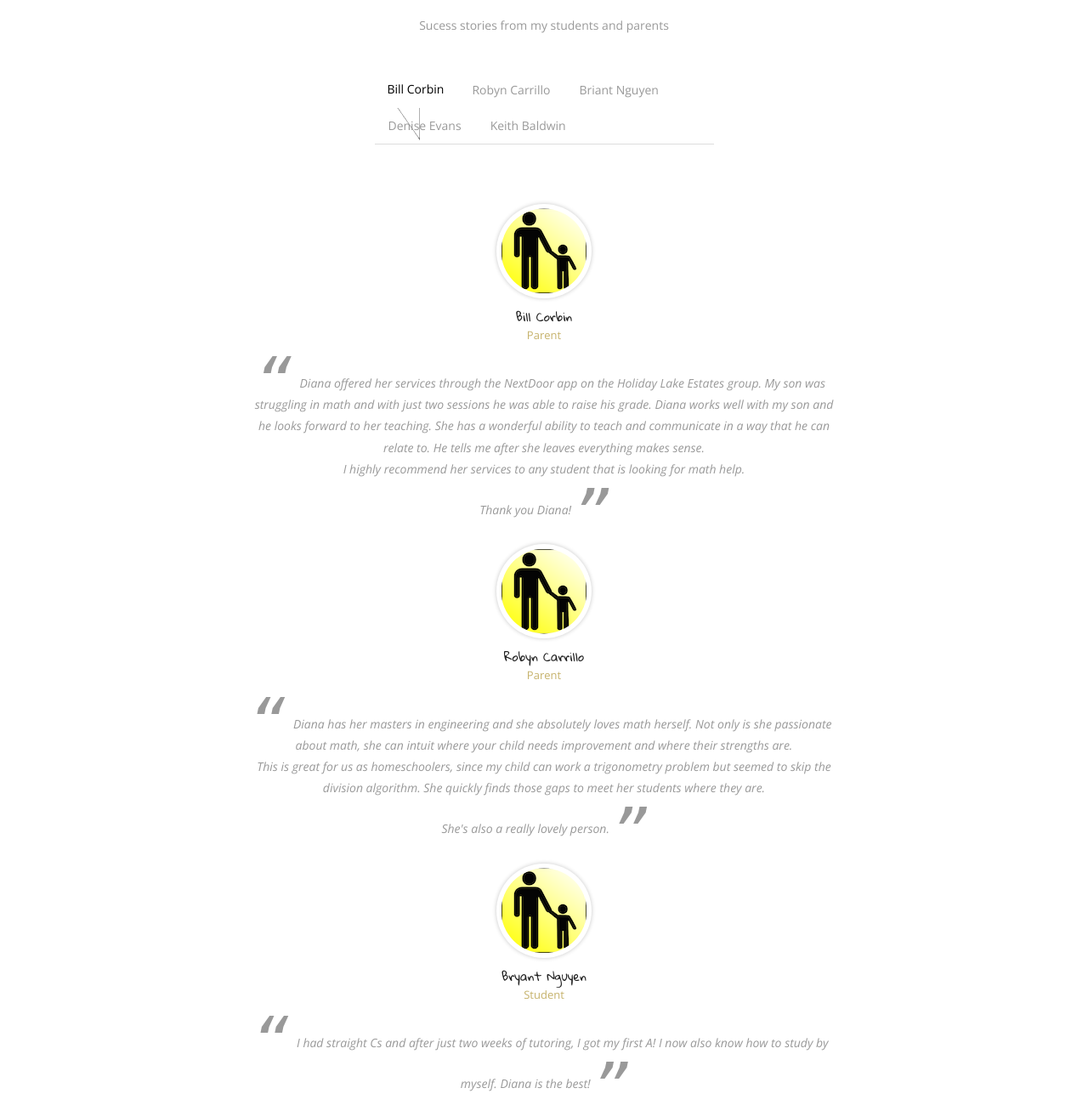
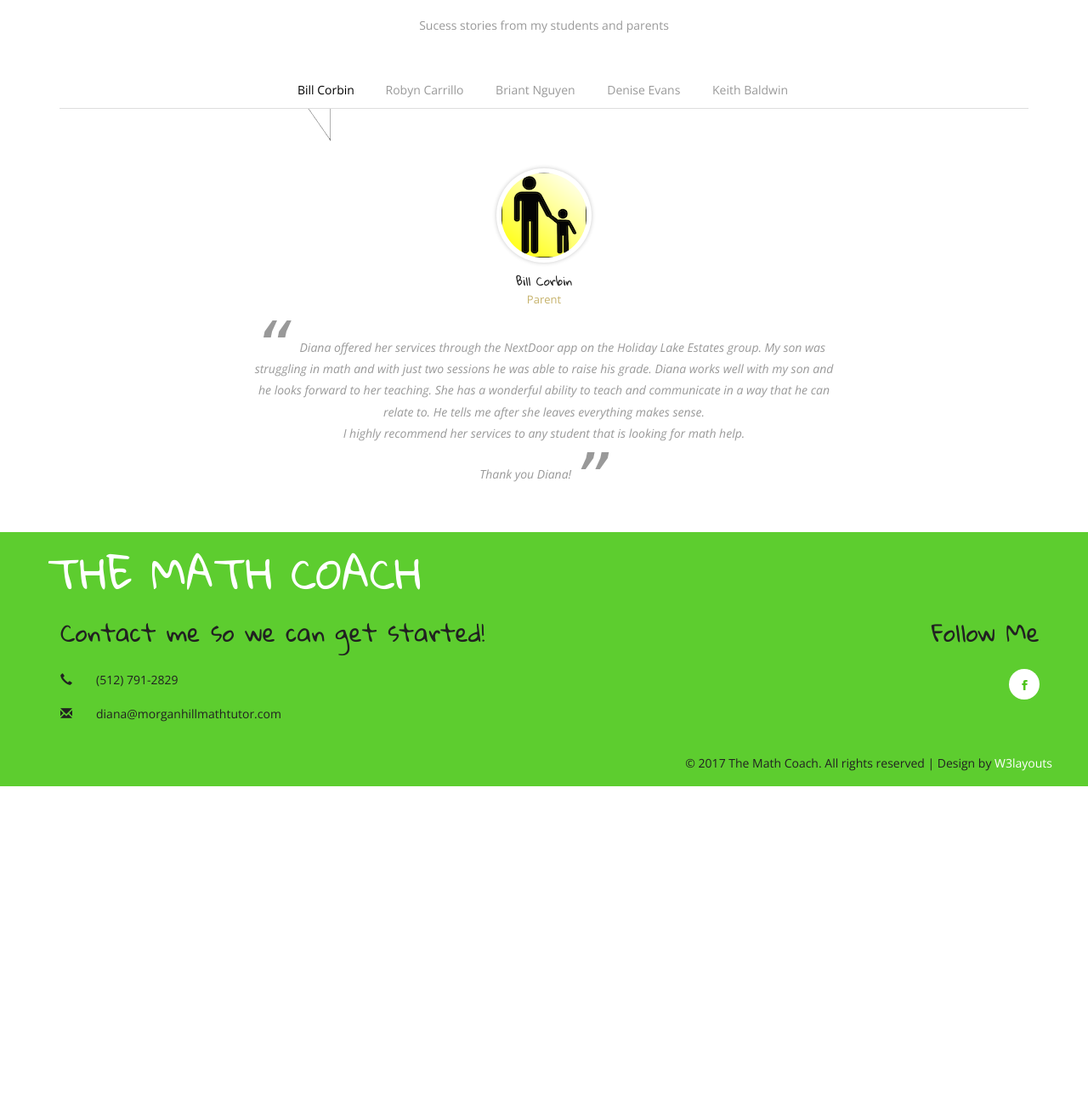
Before and after one commit to lmarkus/MathCoach, a plain HTML site: page web/index.html in a window 1280 px wide. Shown: the part 2900-4200 px from the top of the page at 85% size. After the commit the page ends 3825 px from the top, so only its background shows below. Drawn offline with nearby package versions, Linux system fonts and the light colour scheme; files whose address does not match are found by name.

Commit message:
Realigned tabs

```diff
--- a/web/css/style.css
+++ b/web/css/style.css
@@ -919,6 +919,9 @@ select#country, select#country1 {
     margin: 3em 0 0;
 }
 
+.testimonial > .bs-example {
+    text-align: center;
+}
 .testimonial p:before {
     content: "“";
     font-family: cursive;
@@ -936,6 +939,16 @@ select#country, select#country1 {
 }
 .testimonial p {
     font-style: italic;
+}
+
+#myTab {
+    width: 100%;
+    text-align: center;
+}
+
+#myTab > li {
+    float: none;
+    display: inline-block;
 }
 
 .nav-tabs > li > a {
--- a/web/index.html
+++ b/web/index.html
@@ -496,19 +496,19 @@ License URL: http://creativecommons.org/licenses/by/3.0/
                         <a href="#bill-corbin" id="bill-corbin-tab" role="tab" data-toggle="tab" aria-controls="bill-corbin" aria-expanded="true">Bill Corbin</a>
                     </li>
                     <li role="presentation">
-                        <a href="#robyn-carrillo" id="robyn-carrillo-tab" role="tab" data-toggle="tab" aria-controls="robyn-carrillo" aria-expanded="true">Robyn Carrillo</a>
+                        <a href="#robyn-carrillo" id="robyn-carrillo-tab" role="tab" data-toggle="tab" aria-controls="robyn-carrillo" aria-expanded="false">Robyn Carrillo</a>
                     </li>
 
                     <li role="presentation">
-                        <a href="#bryant-nguyen" id="bryant-nguyen-tab" role="tab" data-toggle="tab" aria-controls="bryant-nguyen" aria-expanded="true">Briant Nguyen</a>
+                        <a href="#bryant-nguyen" id="bryant-nguyen-tab" role="tab" data-toggle="tab" aria-controls="bryant-nguyen" aria-expanded="false">Briant Nguyen</a>
                     </li>
 
                     <li role="presentation">
-                        <a href="#denise-evans" id="denise-evans-tab" role="tab" data-toggle="tab" aria-controls="denise-evans" aria-expanded="true">Denise Evans</a>
+                        <a href="#denise-evans" id="denise-evans-tab" role="tab" data-toggle="tab" aria-controls="denise-evans" aria-expanded="false">Denise Evans</a>
                     </li>
 
                     <li role="presentation">
-                        <a href="#keith-baldwin" id="keith-baldwin-tab" role="tab" data-toggle="tab" aria-controls="keith-baldwin" aria-expanded="true">Keith Baldwin</a>
+                        <a href="#keith-baldwin" id="keith-baldwin-tab" role="tab" data-toggle="tab" aria-controls="keith-baldwin" aria-expanded="false">Keith Baldwin</a>
                     </li>
                     <!--
                     <li role="presentation"><a href="#carl" role="tab" id="carl-tab" data-toggle="tab" aria-controls="carl">Chris Lii</a>
@@ -531,7 +531,7 @@ License URL: http://creativecommons.org/licenses/by/3.0/
                                 Thank you Diana!</p>
                         </div>
                     </div>
-                    <div role="tabpanel" class="tab-pane fade in active" id="robyn-carrillo" aria-labelledby="robyn-carrillo-tab">
+                    <div role="tabpanel" class="tab-pane fade in " id="robyn-carrillo" aria-labelledby="robyn-carrillo-tab">
                         <div class="tabcontent-grids testimonial">
                             <img src="images/Parent-left_child-right_yellow-background.png" alt=" " class="img-responsive"/>
                             <h4>Robyn Carrillo<span>Parent</span></h4>
@@ -544,21 +544,21 @@ License URL: http://creativecommons.org/licenses/by/3.0/
                                 She's also a really lovely person.</p>
                         </div>
                     </div>
-                    <div role="tabpanel" class="tab-pane fade in active" id="bryant-nguyen" aria-labelledby="bryant-nguyen-tab">
+                    <div role="tabpanel" class="tab-pane fade in " id="bryant-nguyen" aria-labelledby="bryant-nguyen-tab">
                         <div class="tabcontent-grids testimonial">
                             <img src="images/Parent-left_child-right_yellow-background.png" alt=" " class="img-responsive"/>
                             <h4>Bryant Nguyen<span>Student</span></h4>
                             <p>I had straight Cs and after just two weeks of tutoring, I got my first A! I now also know how to study by myself. Diana is the best!</p>
                         </div>
                     </div>
-                    <div role="tabpanel" class="tab-pane fade in active" id="denise-evans" aria-labelledby="denise-evans-tab">
+                    <div role="tabpanel" class="tab-pane fade in " id="denise-evans" aria-labelledby="denise-evans-tab">
                         <div class="tabcontent-grids testimonial">
                             <img src="images/Parent-left_child-right_yellow-background.png" alt=" " class="img-responsive"/>
                             <h4>Denise Evans<span>Student</span></h4>
                             <p>I never thought I would understand these topics! Thanks so much Miss Diana</p>
                         </div>
                     </div>
-                    <div role="tabpanel" class="tab-pane fade in active" id="keith-baldwin" aria-labelledby="keith-baldwin-tab">
+                    <div role="tabpanel" class="tab-pane fade in " id="keith-baldwin" aria-labelledby="keith-baldwin-tab">
                         <div class="tabcontent-grids testimonial">
                             <img src="images/Parent-left_child-right_yellow-background.png" alt=" " class="img-responsive"/>
                             <h4>Keith Baldwin<span>Student</span></h4>
```
